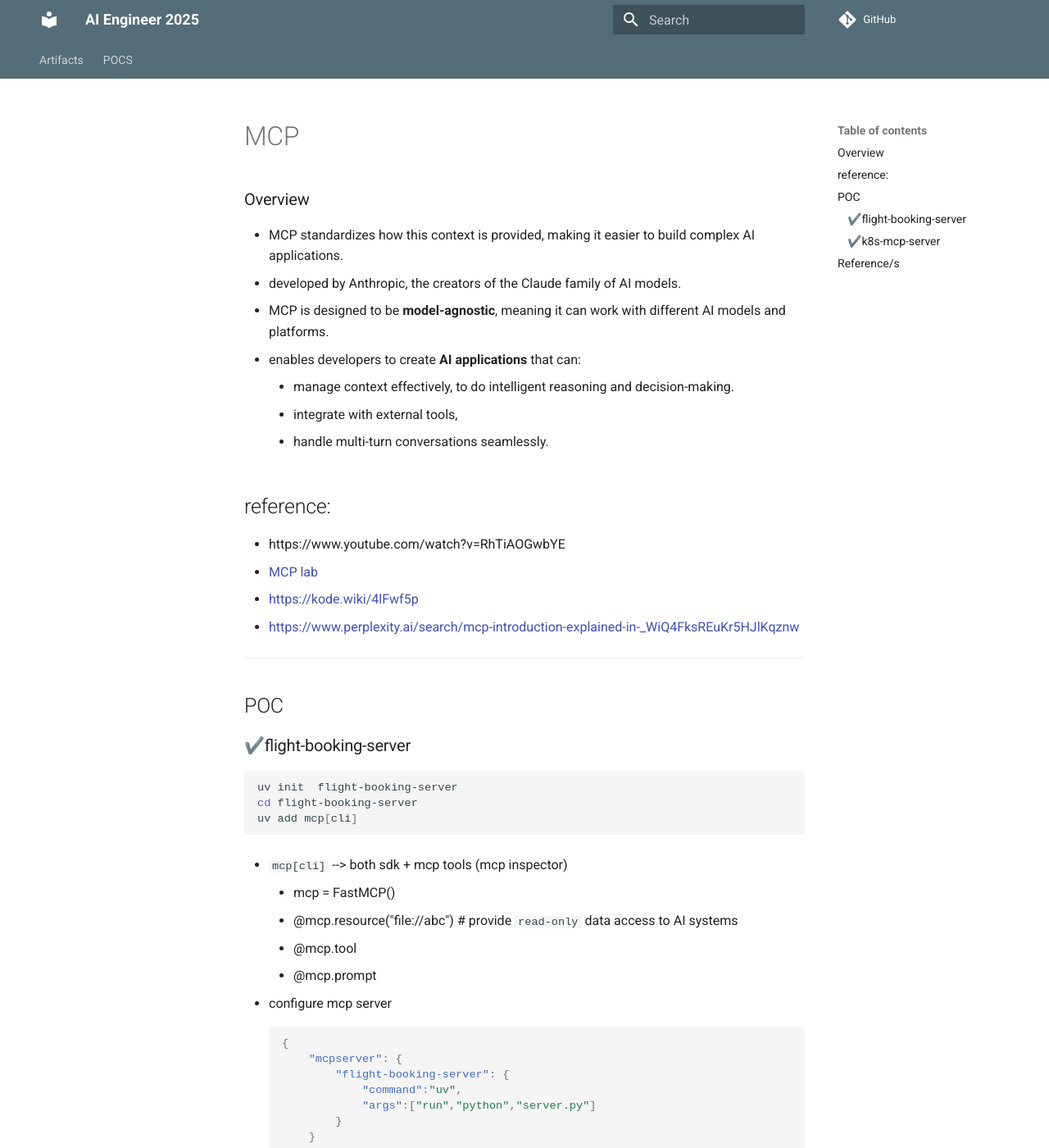
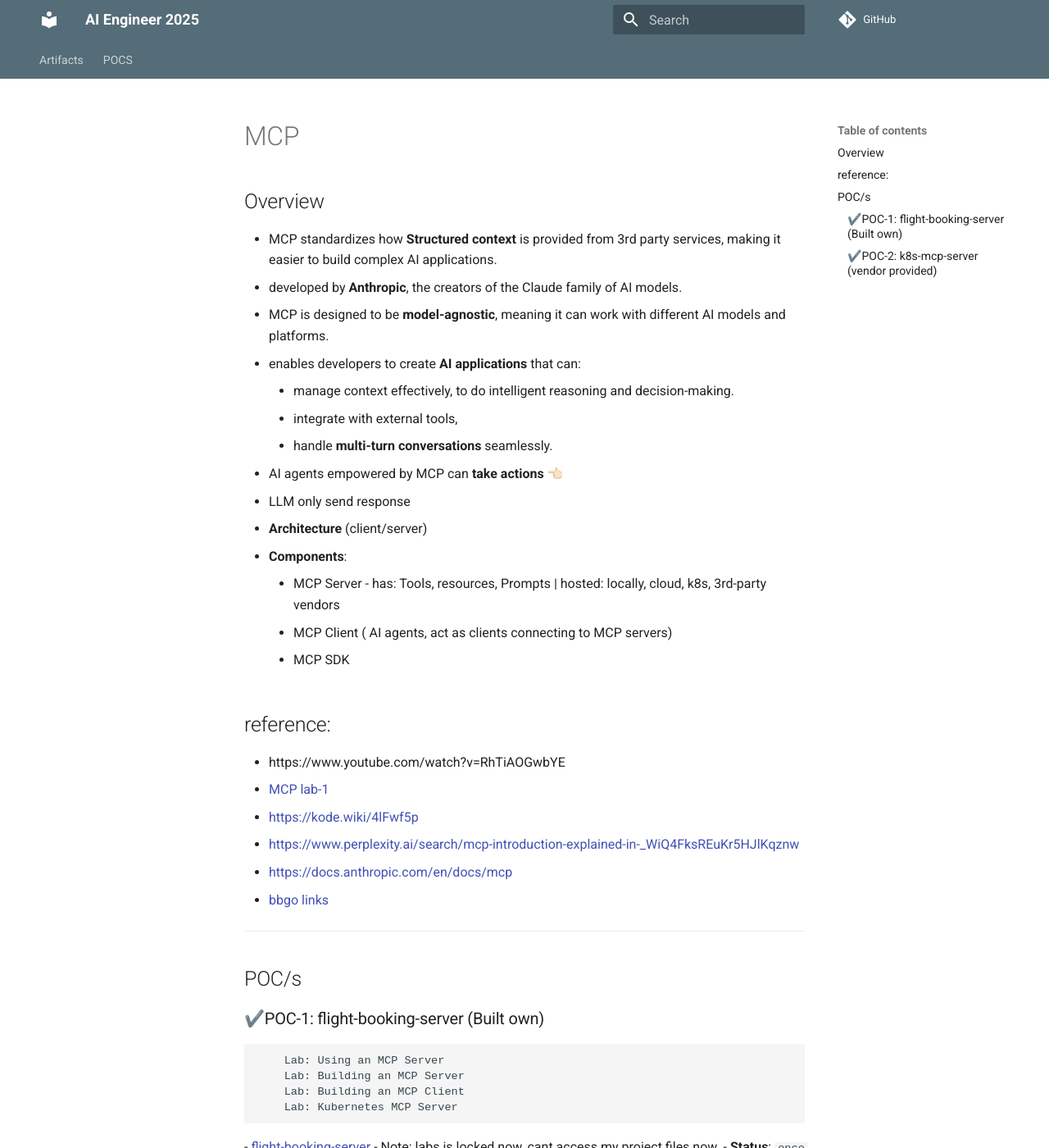
Before and after one commit to lekhrajdinkar/AI-Engineer, an MkDocs documentation site: the page built from docs/02_kodeKloud/02_01_AgenticAI/03_MCP-protocol.md, in a window 1280 px wide and 1400 px high. Shown: the whole window at 82% size. Built offline with MkDocs 1.6.1 and Material for MkDocs 9.7.7, drawn with Linux system fonts in a browser that asks for light colours; comment, search, counter and statistics services are not loaded; some of the changed text lies outside the part shown.

Commit message:
AI Notes refactor 4

````diff
--- a/docs/02_kodeKloud/02_01_AgenticAI/03_MCP-protocol.md
+++ b/docs/02_kodeKloud/02_01_AgenticAI/03_MCP-protocol.md
@@ -1,22 +1,41 @@
 # MCP
-### Overview
-- MCP standardizes how this context is provided, making it easier to build complex AI applications.
-- developed by Anthropic, the creators of the Claude family of AI models.
+## Overview
+- MCP standardizes how **Structured context** is provided from 3rd party services, making it easier to build complex AI applications.
+- developed by **Anthropic**, the creators of the Claude family of AI models.
 - MCP is designed to be **model-agnostic**, meaning it can work with different AI models and platforms.
 - enables developers to create **AI applications** that can:
     - manage context effectively, to do intelligent reasoning and decision-making.
     - integrate with external tools,
-    - handle multi-turn conversations seamlessly.
+    - handle **multi-turn conversations** seamlessly.
+- AI agents empowered by MCP can **take actions** 👈🏻
+  - LLM only send response
+- **Architecture** (client/server)
+  - **Components**:
+    - MCP Server - has: Tools, resources, Prompts | hosted:  locally, cloud, k8s,  3rd-party vendors
+    - MCP Client ( AI agents, act as clients connecting to MCP servers)
+    - MCP SDK
 
 ## reference:
 - https://www.youtube.com/watch?v=RhTiAOGwbYE
-- [MCP lab](https://learn.kodekloud.com/user/courses/youtube-labs-mcp?utm_source=youtube&utm_medium=video&utm_campaign=mcpcrashcourse_part1&utm_id=mcpcrashcourse_p1&utm_term=&utm_content=)
+- [MCP lab-1](https://learn.kodekloud.com/user/courses/youtube-labs-mcp?utm_source=youtube&utm_medium=video&utm_campaign=mcpcrashcourse_part1&utm_id=mcpcrashcourse_p1&utm_term=&utm_content=)
 - [https://kode.wiki/4lFwf5p](https://kode.wiki/4lFwf5p)
 - [https://www.perplexity.ai/search/mcp-introduction-explained-in-_WiQ4FksREuKr5HJlKqznw](https://www.perplexity.ai/search/mcp-introduction-explained-in-_WiQ4FksREuKr5HJlKqznw)
+- [https://docs.anthropic.com/en/docs/mcp](https://docs.anthropic.com/en/docs/mcp)
+- [bbgo links](https://github.com/lekhrajdinkar/solution-engineer/blob/main/docs/10_System_Design/blogs_01_byteByteGo.md#%EF%B8%8Fagentic-ai)
 
 ---
-## POC
-### ✔️flight-booking-server
+## POC/s
+### ✔️POC-1: flight-booking-server (Built own)
+```
+    Lab: Using an MCP Server
+    Lab: Building an MCP Server
+    Lab: Building an MCP Client
+    Lab: Kubernetes MCP Server
+```
+- [flight-booking-server](../../../src/02_mcp-pocs/flight-booking-server)
+- Note: labs is locked now, cant access my project files now.
+- **Status**: `once completed`
+
 ```bash
 uv init  flight-booking-server
 cd flight-booking-server
@@ -41,9 +60,12 @@
 }
 ```
 
-### ✔️k8s-mcp-server
+### ✔️POC-2: k8s-mcp-server (vendor provided)
 - docs: https://github.com/reza-gholizade/k8s-mcp-server
 - manage cluster with natural language
+- Just Run it inside Kubernetes cluster.
+- **Status**: `in-progress`
+
 ```
 docker pull ginnux/k8s-mcp-server:latest
 docker images | grep k8s-mcp-server
@@ -109,16 +131,9 @@
 Create a pod with an incorrect image: "Create a pod named test-pod with image BUSYYBOX"
 Ask Roo-Code to identify the root cause of the issue
 Use natural language to troubleshoot: "Why is my test-pod not starting?"
+```
 
 🎯 Learning Objectives:
-
-Practice creating Kubernetes resources with AI
-Learn to verify resource creation
-Experience AI-powered troubleshooting
-Understand how to ask for help with broken resources
-```
-
----
-## Reference/s
-- [https://docs.anthropic.com/en/docs/mcp](https://docs.anthropic.com/en/docs/mcp)
-- [bbgo links](https://github.com/lekhrajdinkar/solution-engineer/blob/main/docs/10_System_Design/blogs_01_byteByteGo.md#%EF%B8%8Fagentic-ai)
+- **creating** Kubernetes resources with AI
+- Learn to **verify** resource creation
+- Experience AI-powered **troubleshooting**
````
Also changed, not shown: docs/00_Artifact.md (+23 -7 lines).
